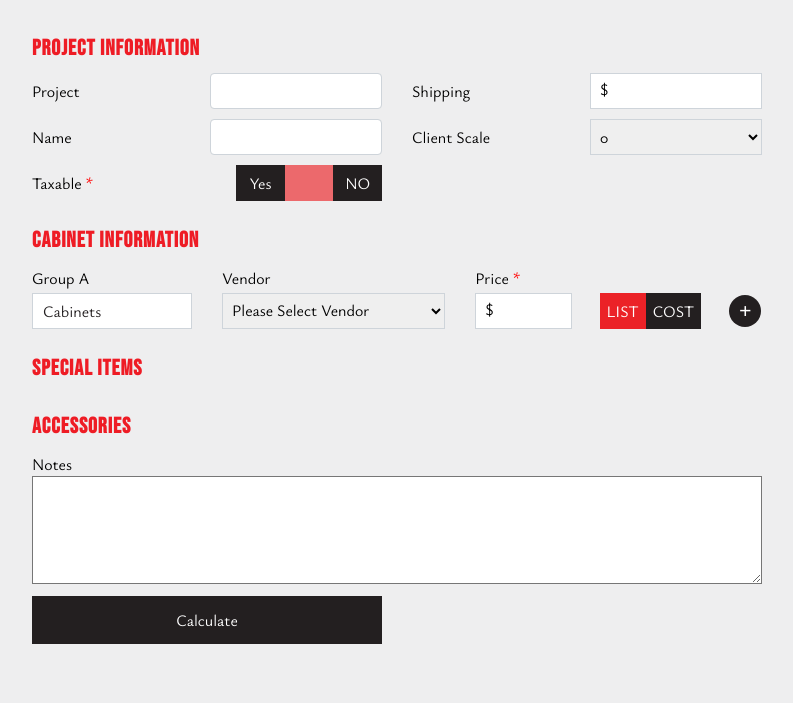
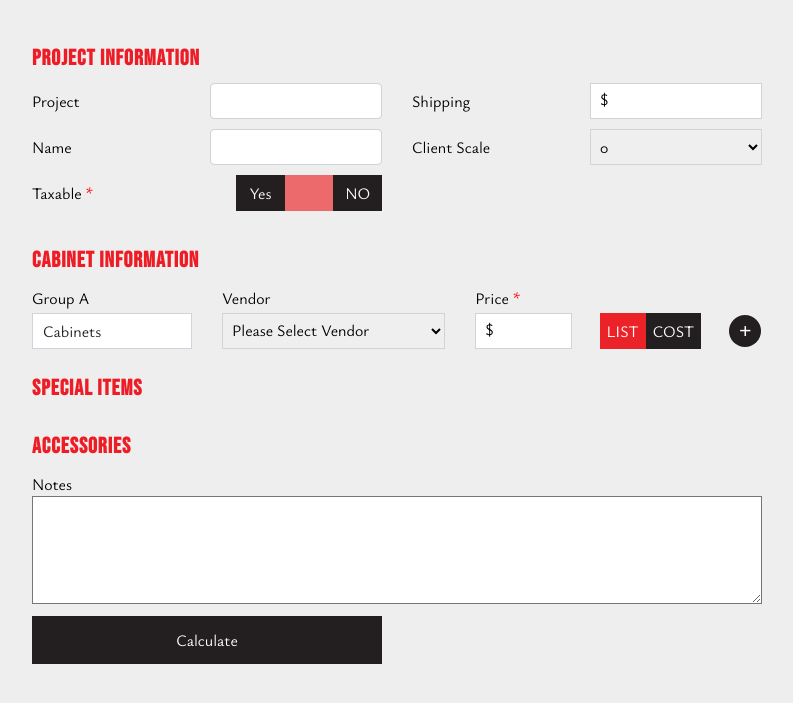
Before and after one commit to upgradeny/price_calc_draft, a plain HTML site: page index.html in a window 1280 px wide. Shown: the part 161-864 px from the top of the page, without its empty margins (228-1021 px from the left). Drawn offline with Linux system fonts and the light colour scheme.

Commit message:
Update style.css

```diff
--- a/css/style.css
+++ b/css/style.css
@@ -195,6 +195,9 @@ h2 {
 }
 .toggle_list{
 	display:none;
+}
+#cabinet_info_heading_div{
+	margin-top:10px;
 }
 form{
 	padding:15px 0 25px;
```
